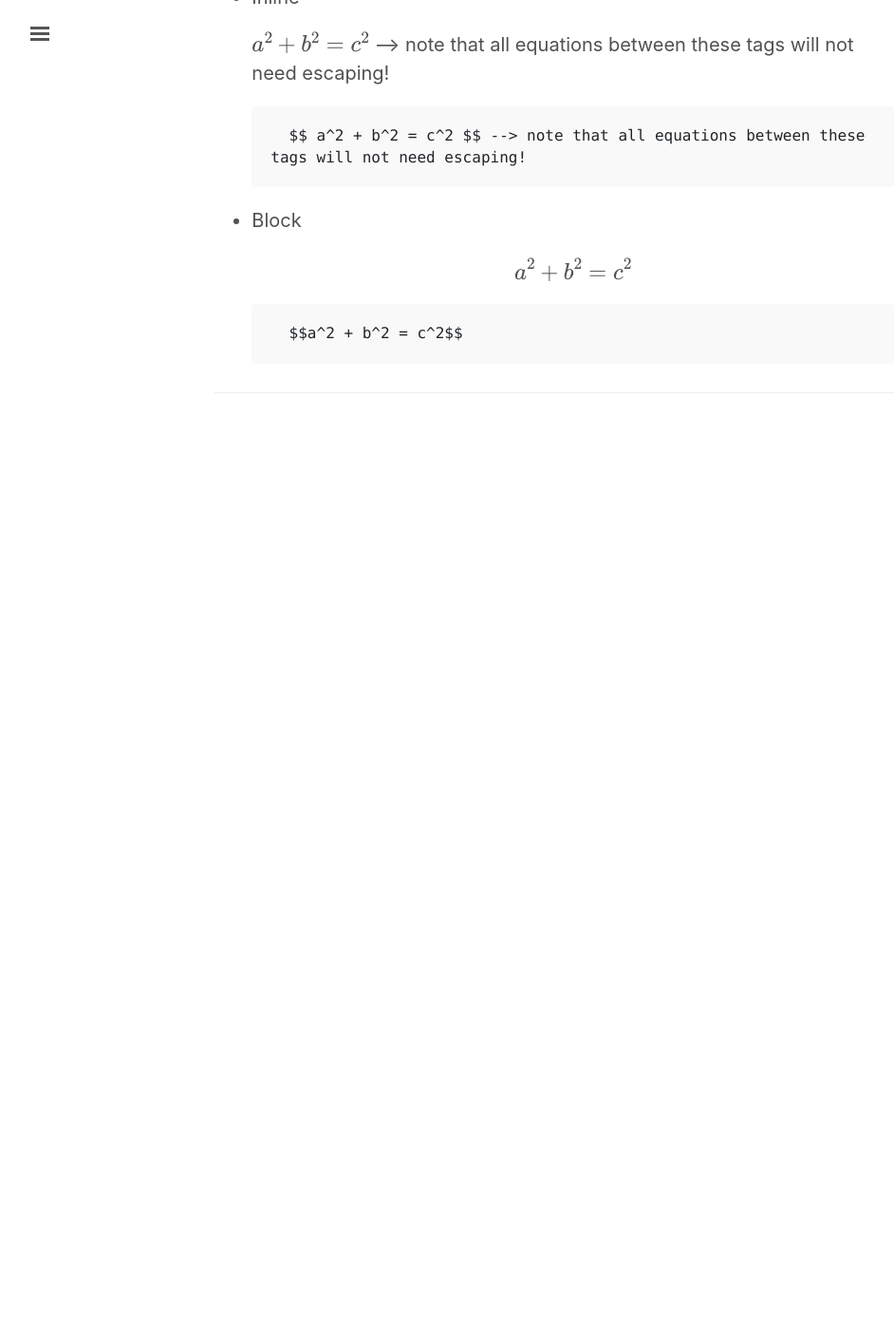
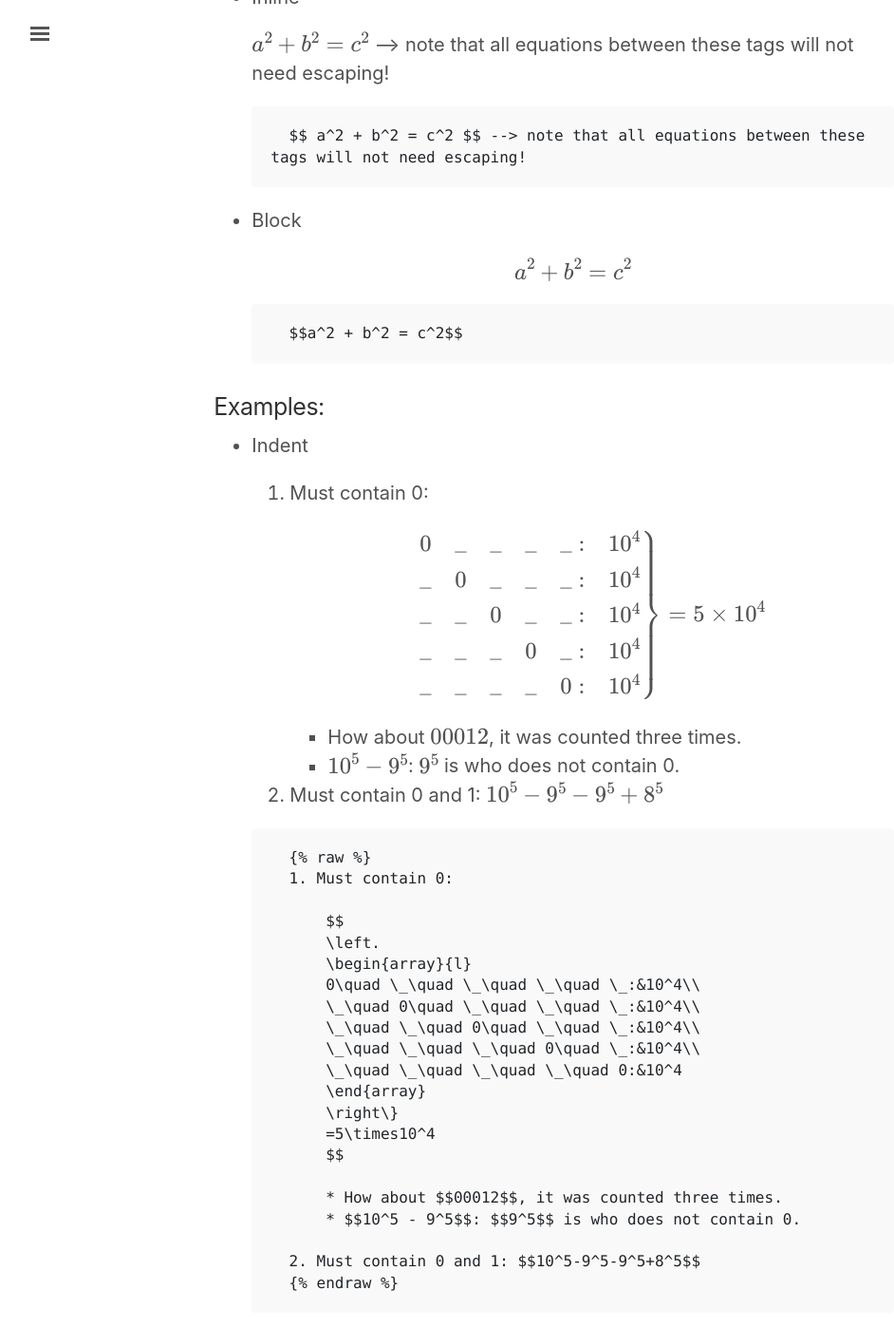
Before and after one commit to lingt-xyz/note, a Jekyll site: the page built from _posts/2018-08-29-use-latex-in-jekyll.md, in a window 1280 px wide and 1400 px high, scrolled down 688 px. Shown: the whole window at 95% size, without its empty margins (3-945 px from the left). Built offline with Jekyll 4.4.1, drawn with Linux system fonts in a browser that asks for light colours; formulas are drawn with MathJax 3; comment, search, counter and statistics services are not loaded; before the commit the page ends 1213 px from its top, so only the background shows below that.

Commit message:
add notes about how to use latex

````diff
--- a/_posts/2018-08-29-use-latex-in-jekyll.md
+++ b/_posts/2018-08-29-use-latex-in-jekyll.md
@@ -40,3 +40,52 @@ Two things need to be done.
     ```
     $$a^2 + b^2 = c^2$$
     ```
+
+
+### Examples:
+
+* Indent
+
+    1. Must contain 0:
+
+        {% raw %}$$
+        \left.
+        \begin{array}{l}
+        0\quad \_\quad \_\quad \_\quad \_:&10^4\\
+        \_\quad 0\quad \_\quad \_\quad \_:&10^4\\
+        \_\quad \_\quad 0\quad \_\quad \_:&10^4\\
+        \_\quad \_\quad \_\quad 0\quad \_:&10^4\\
+        \_\quad \_\quad \_\quad \_\quad 0:&10^4
+        \end{array}
+        \right\}
+        =5\times10^4
+        $${% endraw %}
+
+        * How about {% raw %}$$00012$${% endraw %}, it was counted three times.
+        * {% raw %}$$10^5 - 9^5$${% endraw %}: {% raw %}$$9^5$${% endraw %} is who does not contain 0.
+
+    2. Must contain 0 and 1: {% raw %}$$10^5-9^5-9^5+8^5$${% endraw %}
+
+    ```
+    {% raw %}{%{% endraw %} raw {% raw %}%}{% endraw %}
+    1. Must contain 0:
+
+        {% raw %}$$
+        \left.
+        \begin{array}{l}
+        0\quad \_\quad \_\quad \_\quad \_:&10^4\\
+        \_\quad 0\quad \_\quad \_\quad \_:&10^4\\
+        \_\quad \_\quad 0\quad \_\quad \_:&10^4\\
+        \_\quad \_\quad \_\quad 0\quad \_:&10^4\\
+        \_\quad \_\quad \_\quad \_\quad 0:&10^4
+        \end{array}
+        \right\}
+        =5\times10^4
+        $${% endraw %}
+
+        * How about {% raw %}$$00012$${% endraw %}, it was counted three times.
+        * {% raw %}$$10^5 - 9^5$${% endraw %}: {% raw %}$$9^5$${% endraw %} is who does not contain 0.
+
+    2. Must contain 0 and 1: {% raw %}$$10^5-9^5-9^5+8^5$${% endraw %}
+    {% raw %}{%{% endraw %} endraw {% raw %}%}{% endraw %}
+    ```
````
